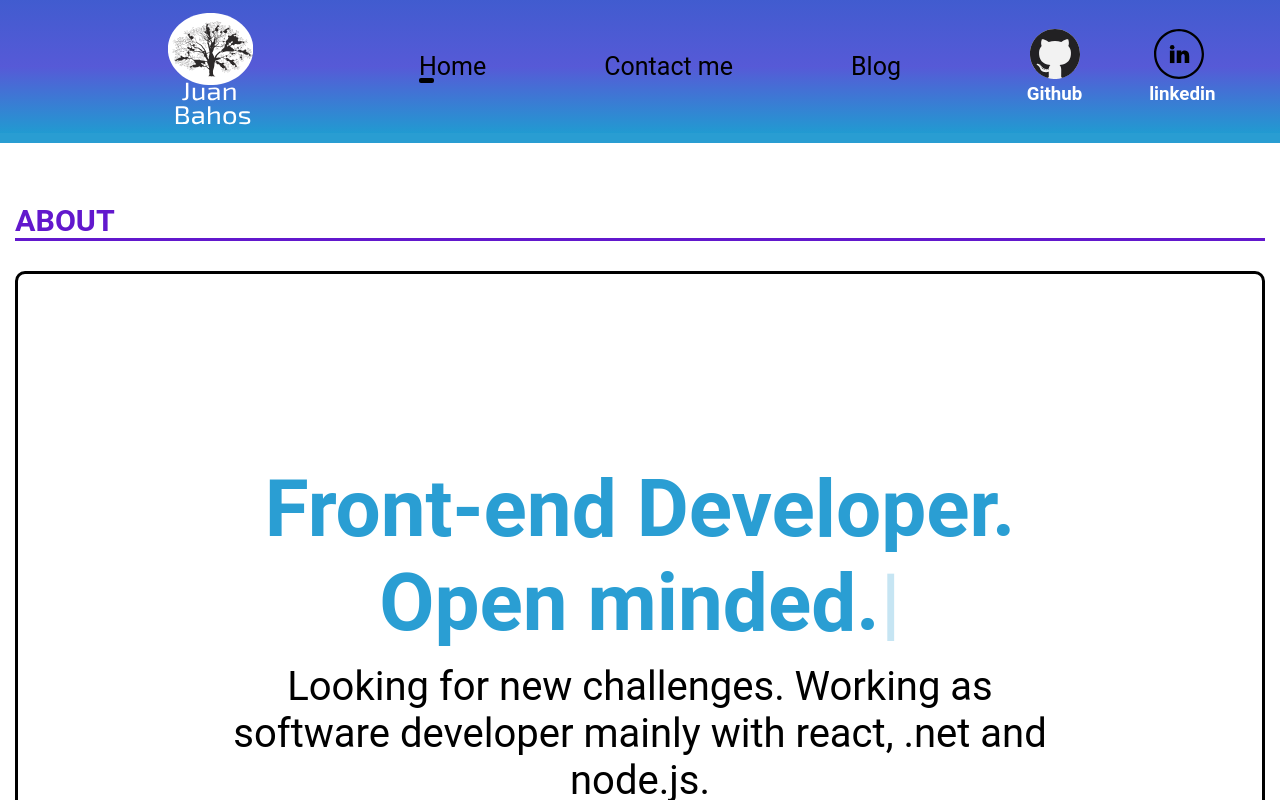
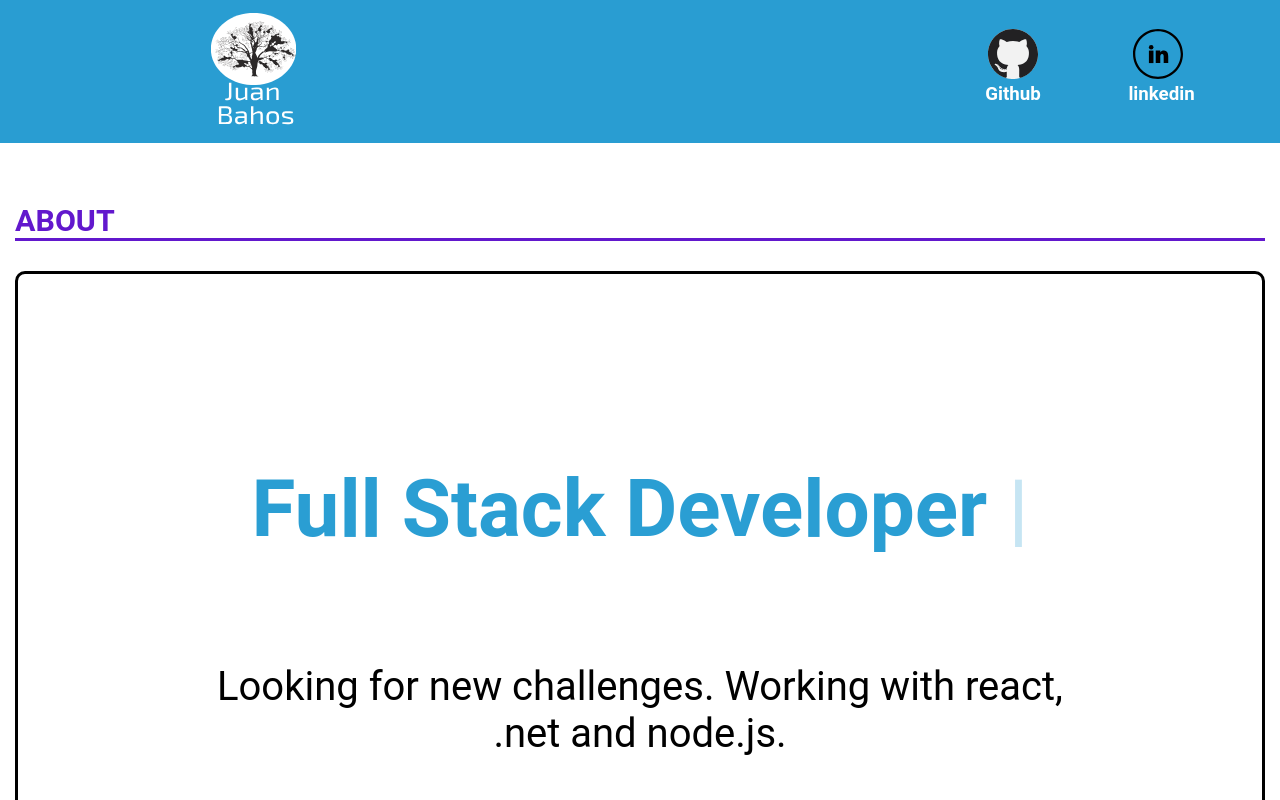
Before and after one commit to cadenahos/React-Portfolio-, a React app: page / in a window 1280 px wide. Shown: the top 800 px of the page. Built offline with nearby package versions, Linux system fonts and the light colour scheme; no server answers.

Commit message:
remove nav bar

```diff
--- a/src/components/Header.jsx
+++ b/src/components/Header.jsx
@@ -1,34 +1,38 @@
-import React from 'react';
-import MenuMovile from './MenuMovile';
-import Menu from './Menu';
-import useMediaQuery from '@hooks/UseMediaQuery';
-import portfolioLogo from '@logos/Logo-portfolio.svg';
-import githubLogo from '@logos/github.svg';
-import linkedinLogo from '@logos/linkedin.svg';
-import '@styles/Header.scss';
+import React from "react";
+import MenuMovile from "./MenuMovile";
+import Menu from "./Menu";
+import useMediaQuery from "@hooks/UseMediaQuery";
+import portfolioLogo from "@logos/Logo-portfolio.svg";
+import githubLogo from "@logos/github.svg";
+import linkedinLogo from "@logos/linkedin.svg";
+import "@styles/Header.scss";
 
 const Header = () => {
-
-    const isDesktop = useMediaQuery('(min-width: 920px)');
+  const isDesktop = useMediaQuery("(min-width: 920px)");
   return (
     <header>
       <div className="menu">
         <div className="menu-logo">
-                    <img src={portfolioLogo} alt="Porfolio Logo"/>
+          <img src={portfolioLogo} alt="Porfolio Logo" />
         </div>
-                <div className='menu-nav'>
-                    {isDesktop ? <Menu/> : <MenuMovile/>}
+        {/*
+          <div className="menu-nav">
+            {isDesktop ? <Menu /> : <MenuMovile />}
           </div>
+          */}
         <div className="menu-pages">
           <a href="https://github.com/cadenahos/" target="_blank">
             <div>
-                            <img src={githubLogo} alt="Github"/>
+              <img src={githubLogo} alt="Github" />
               <h3>Github</h3>
             </div>
           </a>
-                    <a href="https://www.linkedin.com/in/juan-pablo-cadena-bahos-242758b2/" target="_blank">
+          <a
+            href="https://www.linkedin.com/in/juan-pablo-cadena-bahos-242758b2/"
+            target="_blank"
+          >
             <div>
-                            <img src={linkedinLogo} alt=""/>
+              <img src={linkedinLogo} alt="" />
               <h3>linkedin</h3>
             </div>
           </a>
@@ -38,5 +42,4 @@ const Header = () => {
   );
 };
 
-
 export default Header;
--- a/src/containers/Bio.jsx
+++ b/src/containers/Bio.jsx
@@ -3,7 +3,6 @@ import Typewriter from "typewriter-effect";
 import "@styles/Bio.scss";
 
 const Bio = () => {
-  React.useEffect(() => {}, []);
   return (
     <section className="bio">
       <div className="home-section-title">
@@ -16,7 +15,7 @@ const Bio = () => {
             <Typewriter
               onInit={(typewriter) => {
                 typewriter
-                  .typeString(" Front-end Developer. Open minded.")
+                  .typeString("Full Stack Developer ")
                   .callFunction(() => {})
                   .pauseFor(500)
                   .start(500);
@@ -24,8 +23,7 @@ const Bio = () => {
             />
           </div>
           <p>
-            Looking for new challenges. Working as software developer mainly
-            with react, .net and node.js.
+            Looking for new challenges. Working with react, .net and node.js.
           </p>
         </div>
       </div>
--- a/src/styles/Header.scss
+++ b/src/styles/Header.scss
@@ -1,12 +1,9 @@
-@import 'vars';
+@import "vars";
 // Movile
 .menu {
-    height: 234px;
   margin-bottom: 70px;
-    background-image: linear-gradient(to top, var(--primary), rgba(88, 87, 215, 0.96), var(--third));
+
   display: grid;
-    grid-template-columns: repeat(4, 1fr);
-    grid-template-rows: repeat(2, 1fr);
 }
 
 .menu-logo {
@@ -14,35 +11,17 @@
   justify-content: center;
   align-self: center;
   margin-left: 30%;
-    grid-row-start: 1;
-    grid-row-end: 2;
-    grid-column-start: 1;
-    grid-column-end: 4;
 }
 
 .menu-logo img {
   width: 130px;
   height: 133px;
 }
-.menu-nav{
-    display: flex;
-    justify-content: end;
-    width: 100%;
-    grid-row-start: 1;
-    grid-row-end: 2;
-    grid-column-start: 4;
-    grid-column-end: 5;
-}
 .menu-pages {
   display: flex;
   align-self: center;
   justify-content: space-evenly;
-    grid-row-start: 2;
-    grid-row-end: 3;
-    grid-column-start: 1;
-    grid-column-end: 5;
 }
-
 
 .menu-pages img {
   width: 60px;
@@ -59,7 +38,7 @@
 
 // Desktop
 @media (min-width: 920px) {
-    .menu{
+  .menu {
     height: 100%;
     margin-bottom: 10px;
   }
@@ -69,7 +48,7 @@
     grid-column-start: 1;
     grid-column-end: 2;
   }
-    .menu-nav{
+  .menu-nav {
     justify-content: center;
     align-self: center;
     grid-row-start: 1;
@@ -77,7 +56,7 @@
     grid-column-start: 2;
     grid-column-end: 4;
   }
-    .menu-pages{
+  .menu-pages {
     grid-row-start: 1;
     grid-row-end: 3;
     grid-column-start: 4;
```
Lines whose indentation alone changed are shown as unchanged.
